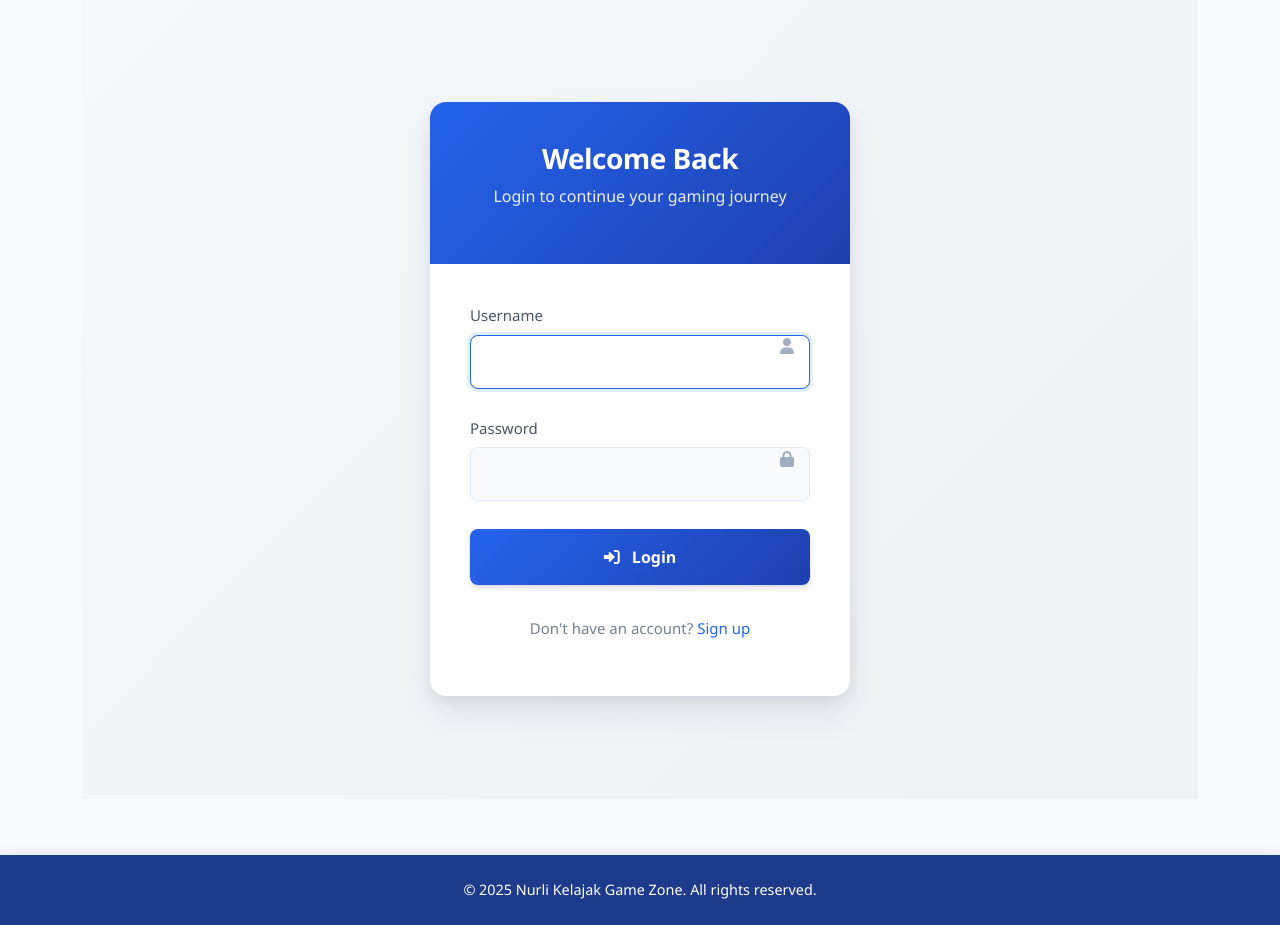
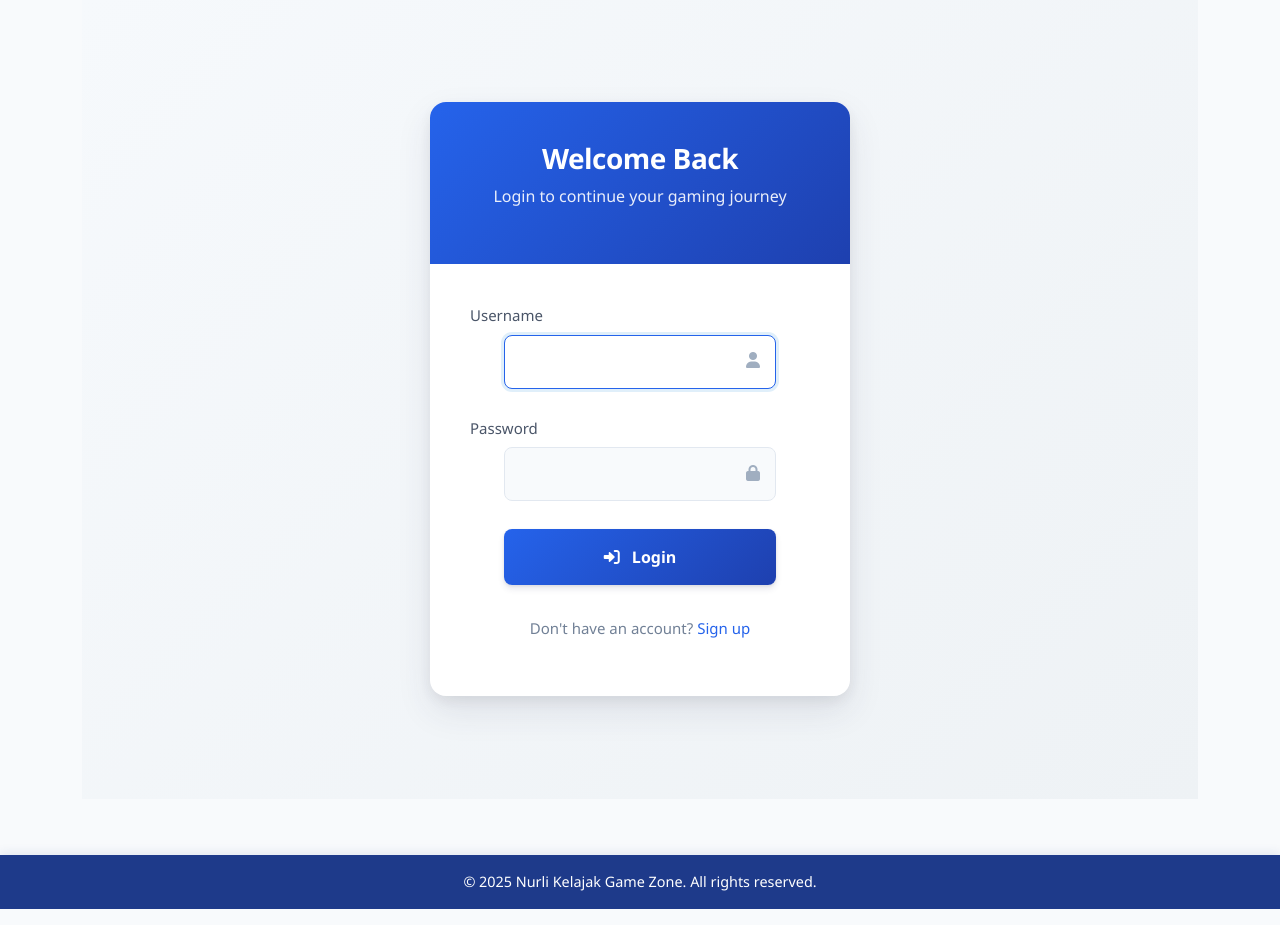
Before and after one commit to IbragimovQuvonchbek/NurliKelajakGameZone, a Django app: page /accounts/login/ in a window 1280 px wide. Shown: the part 97-1022 px from the top of the page. Run offline with Django 5.2, Linux system fonts and the light colour scheme.

Commit message:
leaderboard and login page update

```diff
--- a/templates/base.html
+++ b/templates/base.html
@@ -10,12 +10,17 @@
     <link rel="stylesheet" href="https://cdnjs.cloudflare.com/ajax/libs/font-awesome/6.0.0/css/all.min.css">
     <link rel="stylesheet" href="{% static 'css/styles.css' %}">
     <style>
+        /* Style for the logo in the navbar */
         .navbar-brand img {
             height: 40px;
             width: auto;
             vertical-align: middle;
             display: inline-block;
             background-color: transparent;
+            transition: transform 0.3s ease;
+        }
+        .navbar-brand:hover img {
+            transform: scale(1.05);
         }
         .navbar-brand {
             line-height: 1;
@@ -28,7 +33,7 @@
     <nav class="navbar navbar-expand-lg navbar-dark">
         <div class="container">
             <a class="navbar-brand" href="{% url 'games:home' %}">
-                <img src="{% static 'images/logo.png' %}" alt="Nurli Kelajak Game Zone Logo" onerror="console.error('Failed to load logo at {% static 'images/logo.png' %}. Ensure logo.png is in static/images/, collectstatic is run, and static files are served (check settings.py STATIC_URL, STATICFILES_DIRS, STATIC_ROOT, and urls.py for development).');">
+                <img src="{% static 'images/logo.png' %}" alt="Nurli Kelajak Game Zone Logo" onerror="console.error('Failed to load logo at {% static 'images/logo.png' %}. Check static file path or run collectstatic.')">
             </a>
             <button class="navbar-toggler" type="button" data-bs-toggle="collapse" data-bs-target="#navbarNav">
                 <span class="navbar-toggler-icon"></span>
@@ -52,7 +57,7 @@
                             <li><a class="dropdown-item" href="#">Profile</a></li>
                             <li><hr class="dropdown-divider"></li>
                             <li>
-                                <form class="logout-form" action="{% url 'accounts:logout' %}" method="post">
+                                <form class="logout-form" action="{% url 'logout' %}" method="post">
                                     {% csrf_token %}
                                     <button type="submit" class="logout-btn">
                                         <i class="fas fa-sign-out-alt me-1"></i> Logout
@@ -63,7 +68,7 @@
                     </li>
                     {% else %}
                     <li class="nav-item">
-                        <a class="nav-link" href="{% url 'accounts:login' %}">Login</a>
+                        <a class="nav-link" href="{% url 'login' %}">Login</a>
                     </li>
                     <li class="nav-item">
                         <a class="nav-link" href="{% url 'accounts:signup' %}">Sign Up</a>
@@ -78,16 +83,17 @@
         {% block content %}{% endblock %}
     </main>
 
-    <footer>
+    <footer class="py-3">
         <div class="container text-center">
-            <p>© {% now "Y" %} Nurli Kelajak Game Zone. All rights reserved.</p>
+            <p class="mb-0">© {% now "Y" %} Nurli Kelajak Game Zone. All rights reserved.</p>
         </div>
     </footer>
 
     <script src="https://cdn.jsdelivr.net/npm/bootstrap@5.3.0/dist/js/bootstrap.bundle.min.js"></script>
     <script>
+        // Debug logo loading
         document.querySelector('.navbar-brand img').addEventListener('error', () => {
-            console.error('Logo failed to load. Ensure logo.png is in static/images/, collectstatic is run, and static files are served (check settings.py STATIC_URL, STATICFILES_DIRS, STATIC_ROOT, and urls.py for development).');
+            console.error('Logo failed to load. Ensure logo.png is in static/images/ and collectstatic is run.');
         });
     </script>
     {% block extra_js %}{% endblock %}
--- a/templates/registration/login.html
+++ b/templates/registration/login.html
@@ -57,6 +57,9 @@
     .form-group {
         margin-bottom: 1.75rem;
         position: relative;
+        display: flex;
+        flex-direction: column;
+        align-items: center;
     }
 
     .form-label {
@@ -65,16 +68,19 @@
         font-weight: 500;
         color: #4a5568;
         font-size: 0.9375rem;
+        align-self: flex-start;
     }
 
     .form-control {
-        width: 100%;
-        padding: 0.875rem 1rem;
+        width: 80%;
+        max-width: 300px;
+        padding: 0.875rem 2.5rem 0.875rem 1rem;
         font-size: 1rem;
         border: 1px solid #e2e8f0;
         border-radius: 8px;
         transition: all 0.3s ease;
         background-color: #f8fafc;
+        margin: 0 auto;
     }
 
     .form-control:focus {
@@ -85,7 +91,8 @@
     }
 
     .auth-btn {
-        width: 100%;
+        width: 80%;
+        max-width: 300px;
         padding: 1rem;
         border: none;
         border-radius: 8px;
@@ -96,6 +103,7 @@
         cursor: pointer;
         transition: all 0.3s ease;
         box-shadow: 0 4px 6px rgba(50,50,93,.11), 0 1px 3px rgba(0,0,0,.08);
+        margin: 0 auto;
     }
 
     .auth-btn:hover {
@@ -124,9 +132,9 @@
 
     .input-icon {
         position: absolute;
-        right: 1rem;
+        right: calc(10% + 1rem);
         top: 50%;
-        transform: translateY(-50%);
+        transform: translateY(10%);
         color: #a0aec0;
     }
 
@@ -136,6 +144,7 @@
         margin-top: 0.5rem;
         color: #e53e3e;
         font-size: 0.875rem;
+        text-align: center;
     }
 
     /* Responsive adjustments */
@@ -154,6 +163,15 @@
 
         .auth-body {
             padding: 2rem 1.5rem;
+        }
+
+        .form-control, .auth-btn {
+            width: 100%;
+            max-width: none;
+        }
+
+        .input-icon {
+            right: 1rem;
         }
     }
 
@@ -191,17 +209,33 @@
                     <label for="id_username" class="form-label">Username</label>
                     <input type="text" name="username" id="id_username" class="form-control" required autofocus>
                     <span class="input-icon"><i class="fas fa-user"></i></span>
+                    {% if form.username.errors %}
+                        <ul class="errorlist">
+                            {% for error in form.username.errors %}
+                                <li>{{ error }}</li>
+                            {% endfor %}
+                        </ul>
+                    {% endif %}
                 </div>
 
                 <div class="form-group">
                     <label for="id_password" class="form-label">Password</label>
                     <input type="password" name="password" id="id_password" class="form-control" required>
                     <span class="input-icon"><i class="fas fa-lock"></i></span>
+                    {% if form.password.errors %}
+                        <ul class="errorlist">
+                            {% for error in form.password.errors %}
+                                <li>{{ error }}</li>
+                            {% endfor %}
+                        </ul>
+                    {% endif %}
                 </div>
 
-                <button type="submit" class="auth-btn">
-                    <i class="fas fa-sign-in-alt me-2"></i> Login
-                </button>
+                <div class="form-group">
+                    <button type="submit" class="auth-btn">
+                        <i class="fas fa-sign-in-alt me-2"></i> Login
+                    </button>
+                </div>
 
                 <div class="auth-footer">
                     <p>Don't have an account? <a href="{% url 'accounts:signup' %}" class="auth-link">Sign up</a></p>
```
Also changed, not shown: leaderboard/models.py (+5 -2 lines), leaderboard/views.py (+6 -3 lines), db.sqlite3.
